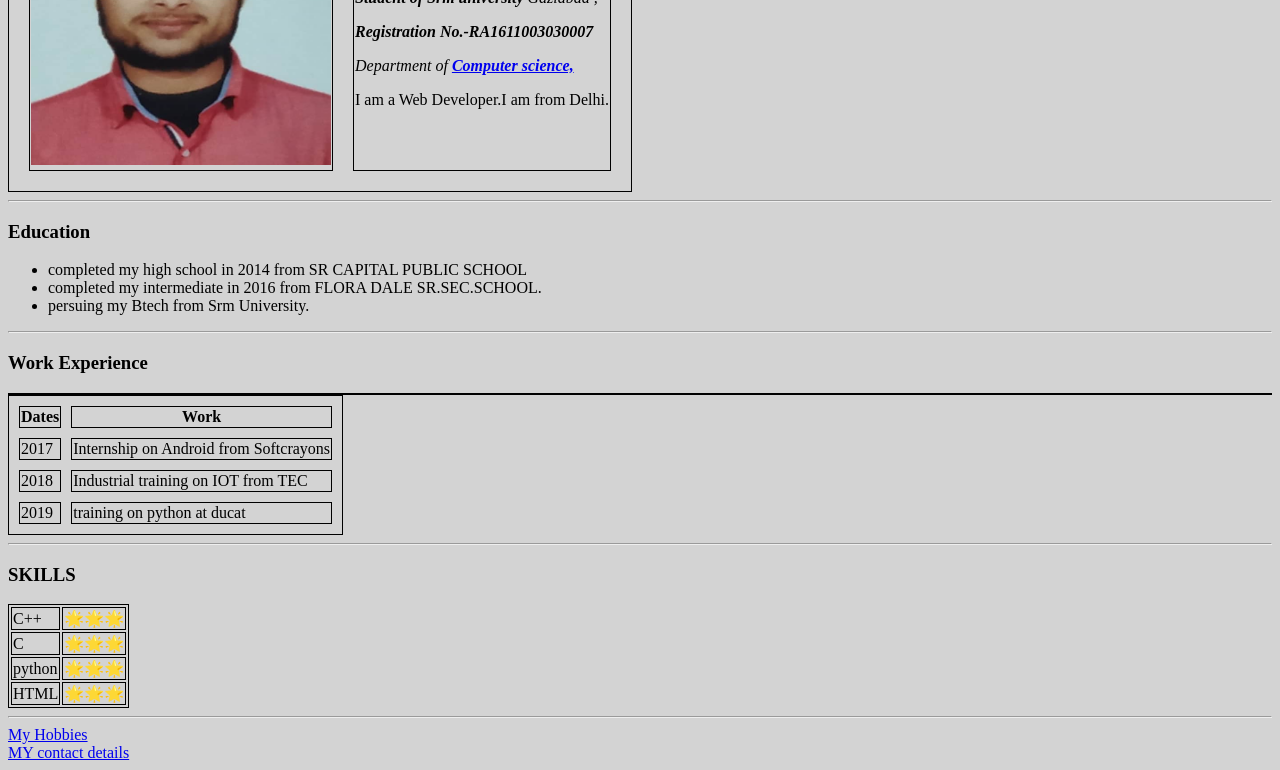
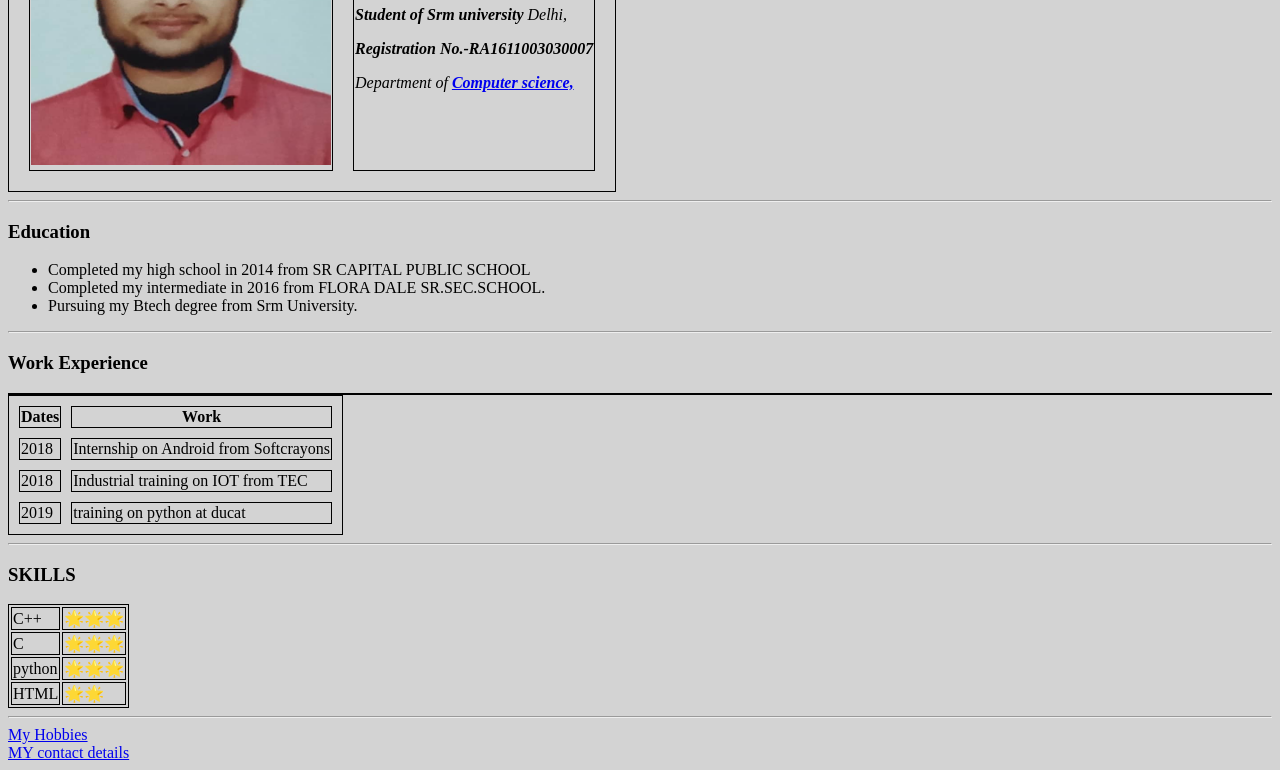
Before and after one commit to ashishtripathi1998/ashishtripathi1998, a plain HTML site: page index.html in a window 1280 px wide. Shown: the part 166-936 px from the top of the page. Drawn offline with Linux system fonts and the light colour scheme.

Commit message:
Update index.html

```diff
--- a/index.html
+++ b/index.html
@@ -13,10 +13,10 @@
     <tr>
       <td>  <img src="img/final.jpg" alt="Ashish Profile Picture"width="300" height="300"/></td>
       <td>  <h1>Ashish Tripathi</h1>
-        <p><em><strong>Student of Srm university</strong> Gaziabad ,</em> </p>
+        <p><em><strong>Student of Srm university</strong> Delhi,</em> </p>
         <p><em><strong>Registration No.-RA1611003030007</strong></em></p>
         <p><em>Department of <strong><a href="https://en.wikipedia.org/wiki/Computer_science"> Computer science,</a></strong></em></p>
-        <p>I am a Web Developer.I am from Delhi.</p></td>
+        <p></p></td>
     </tr>
   </table>
 
@@ -25,9 +25,9 @@
   <hr>
   <h3>Education</h3>
   <ul>
-    <li>  completed my high school in 2014 from SR CAPITAL PUBLIC SCHOOL</li>
-    <li> completed my intermediate in 2016 from FLORA DALE SR.SEC.SCHOOL.</li>
-    <li> persuing my Btech from Srm University.</li>
+    <li> Completed my high school in 2014 from SR CAPITAL PUBLIC SCHOOL</li>
+    <li> Completed my intermediate in 2016 from FLORA DALE SR.SEC.SCHOOL.</li>
+    <li> Pursuing my Btech degree from Srm University.</li>
   </ul>
   <hr >
   <style>
@@ -46,7 +46,7 @@
   </thead>
     <tbody>
       <tr>
-        <td>2017</td>
+        <td>2018</td>
         <td>Internship on Android from Softcrayons</td>
       </tr>
       <tr>
@@ -77,7 +77,7 @@
                   </tr>
                   <tr>
                      <td>HTML</td>
-                     <td> 🌟🌟🌟</td>
+                     <td> 🌟🌟</td>
                   </tr>
               </table>
    <hr >
```
